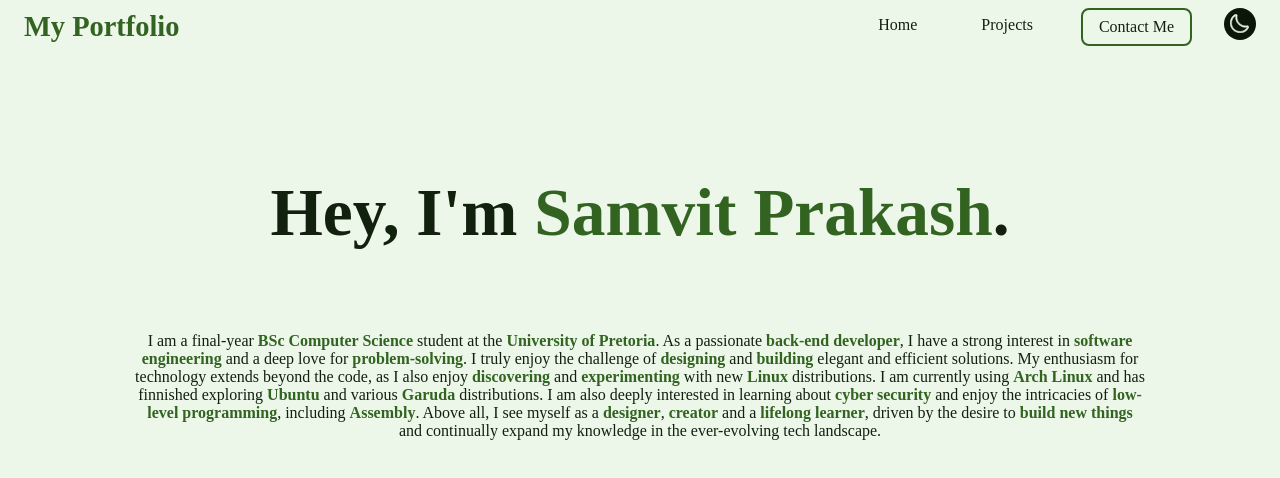
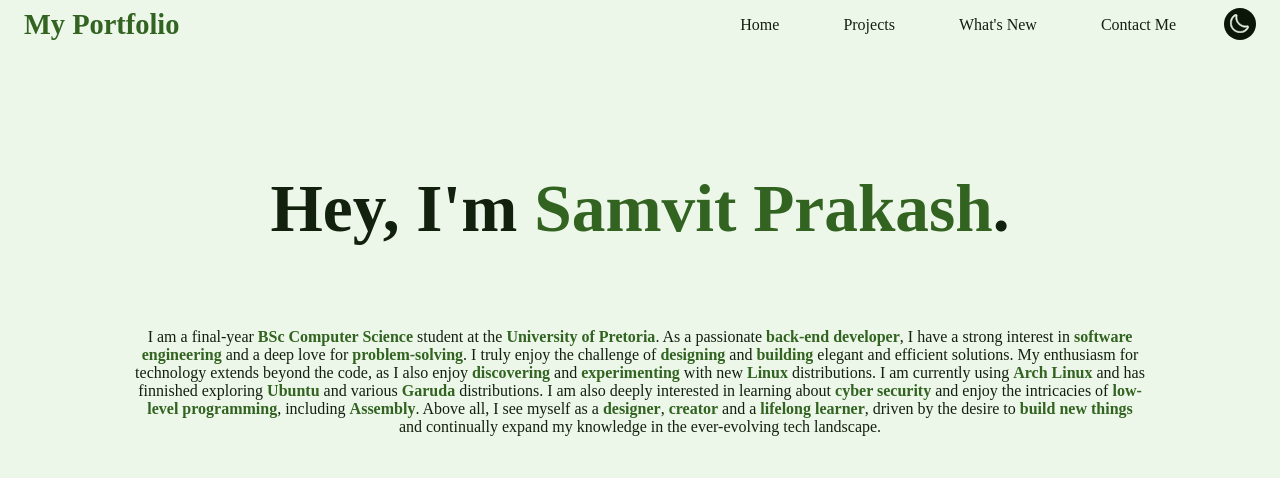
Before and after one commit to SamvitPrakash/SamvitPrakash, a React (Vite) app in the folder ViteFolio/: page / in a window 1280 px wide. Shown: the top 478 px of the page. Built offline with nearby package versions, Linux system fonts and the light colour scheme.

Commit message:
Refactor navigation links order and update hover styles for better UX

```diff
--- a/ViteFolio/src/components/Navigation_Bar/Navigation.css
+++ b/ViteFolio/src/components/Navigation_Bar/Navigation.css
@@ -40,10 +40,10 @@
 .nav-links a:hover{
     cursor: pointer;
     color: var(--current-accent);
-    font-weight: 700;
+    /* font-weight: 700; */
     transition: color 1s ease;
     transition: font-size 10s ease;
-    text-decoration: none;
+    text-decoration: underline var(--current-accent);
 }
 
 .nav-links #contact{
--- a/ViteFolio/src/components/Navigation_Bar/Navigation.jsx
+++ b/ViteFolio/src/components/Navigation_Bar/Navigation.jsx
@@ -29,9 +29,9 @@ const Navigation = () => {
 			<div className='nav-links'>
 				<a href="/">Home</a>
 				<a href="#projects">Projects</a>
-				<a id="contact" href="#contact">Contact Me</a>
+				<a href="#about">What's New</a>
+				<a href="#contact">Contact Me</a>
 				<ThemeButton isDarkMode={isDarkMode} toggleDarkMode={toggleDarkMode} />
-
 			</div>
 		</nav>
 
```
